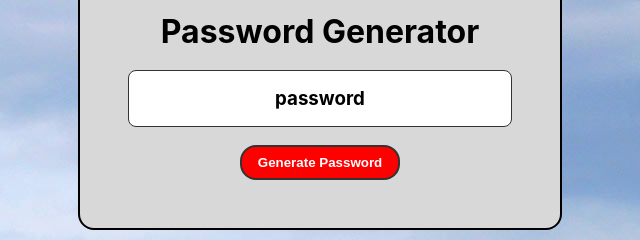
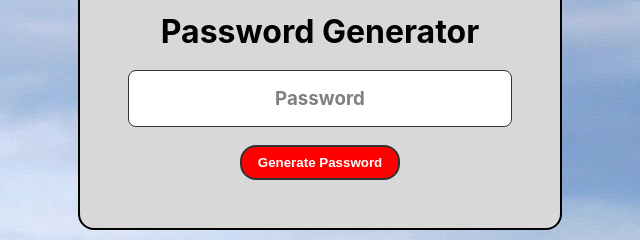
Before and after one commit to Au-RiZeR/PasswordGen, a plain HTML site: page index.html in a window 1280 px wide. Shown: the part 304-544 px from the top of the page, 320-960 px from the left. Drawn offline with Linux system fonts and the light colour scheme.

Commit message:
Added colour styling to password text so that it's grey before running, black after a password is generated and red if an user error occurs

```diff
--- a/index.html
+++ b/index.html
@@ -11,7 +11,7 @@
 <body>
     <div class="container">
         <h1 class="title">Password Generator</h1>
-        <h3 class="passwordDisplay" id="passwordDisplay">password</h3>
+        <h3 class="passwordDisplay" id="passwordDisplay">Password</h3>
         <form class="form" id="passwordGeneratorForm">
             <button type="button" class="btn">Generate Password</button>
         </form>
--- a/script.js
+++ b/script.js
@@ -78,8 +78,10 @@ function questionaire() {
     if(lowercase == false && uppercase == false && numbers == false && symbols == false) {
         console.log("User wants a password " + passLength + " characters long with no characters.🤔")
         passwordDisplay.innerText = "Please choose characters to use."
+        document.getElementById("passwordDisplay").style.color = "red"
         nullEntry = true
     } else {
+        document.getElementById("passwordDisplay").style.color = "black"
         displayPassword()
         nullEntry = false
         let annoyingNoiseHasRun = savedParamaters
--- a/styles.css
+++ b/styles.css
@@ -49,6 +49,10 @@ body {
     border-radius: 0.5rem;
 }
 
+#passwordDisplay{
+    color: gray;
+}
+
 .btn{
     background-color: red;
     border: 2px solid #333;
```
Lines whose indentation alone changed are shown as unchanged.
